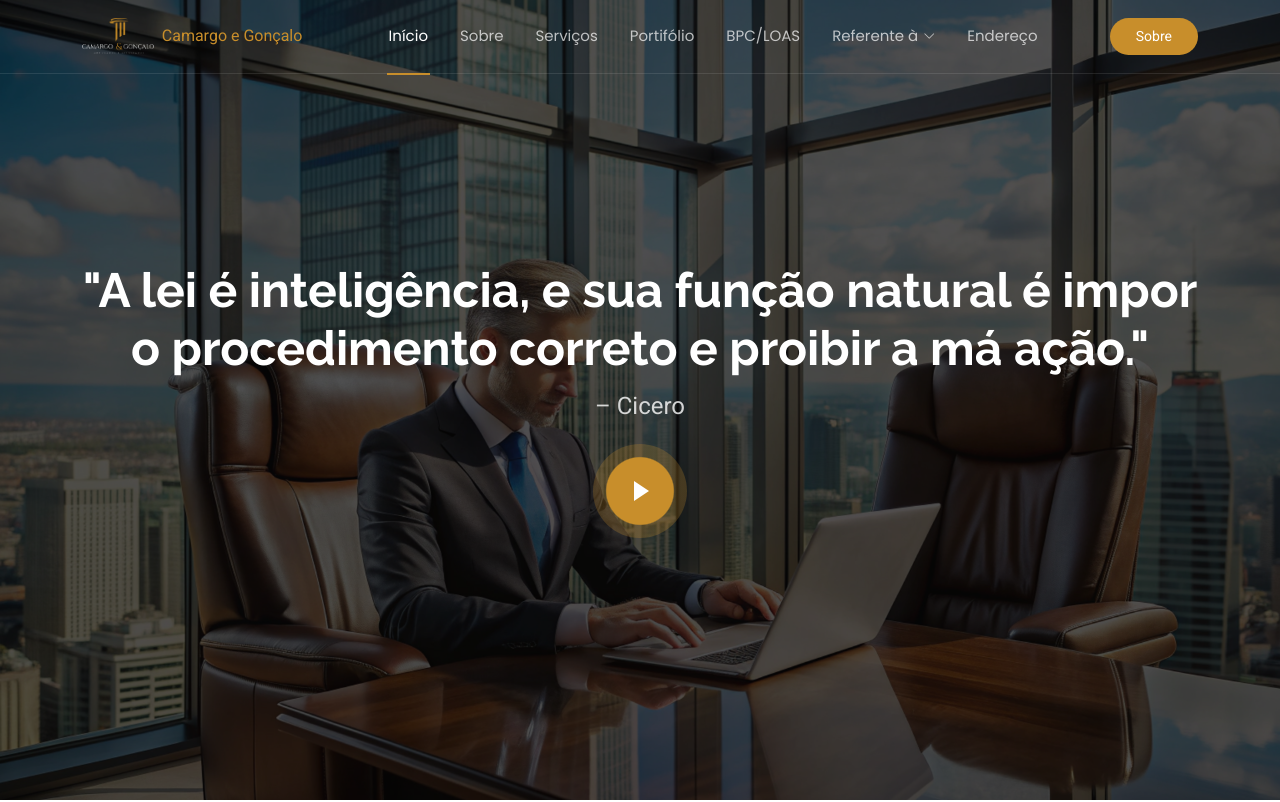
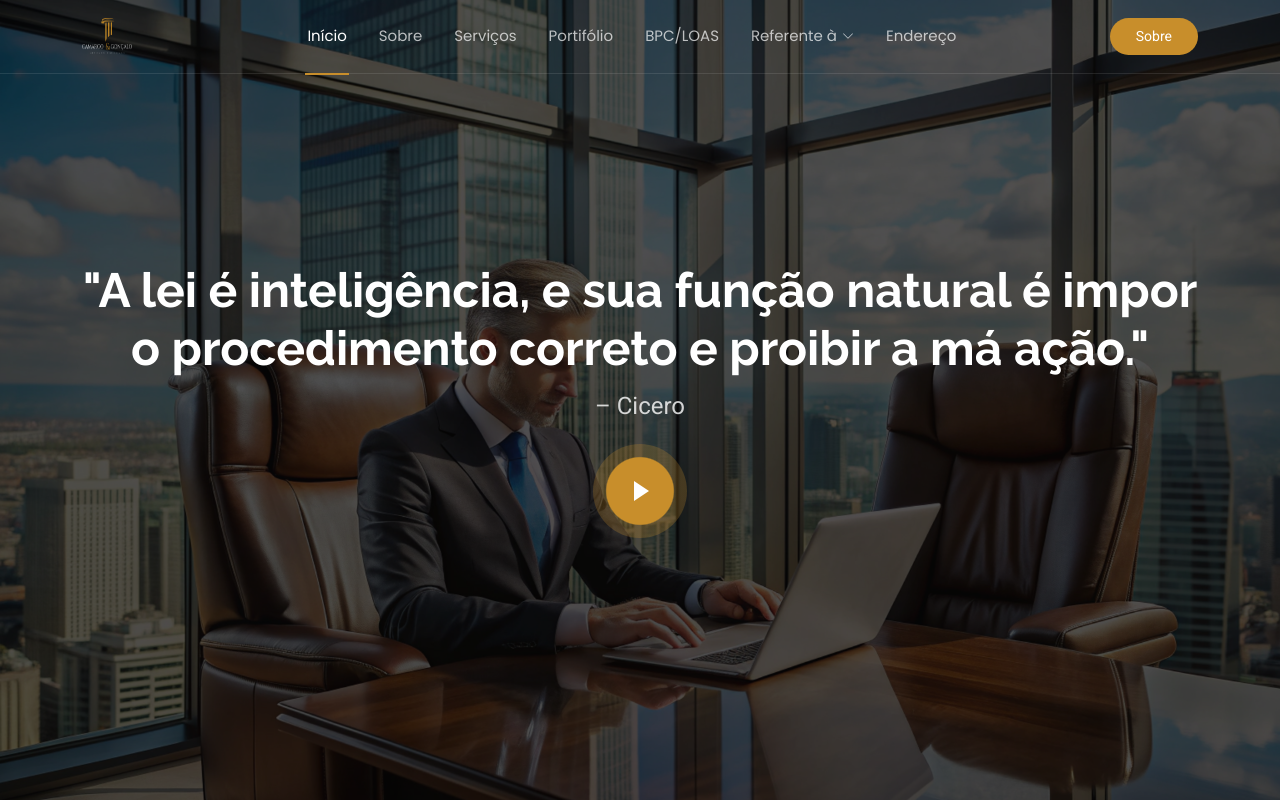
Before and after one commit to vitoregrupo/camargoegoncalo.github.io, a plain HTML site: page index.html in a window 1280 px wide. Shown: the top 802 px of the page. Drawn offline with Linux system fonts and the light colour scheme.

Commit message:
Update index.html
Hello logo

```diff
--- a/index.html
+++ b/index.html
@@ -4,7 +4,7 @@
 <head>
   <meta charset="utf-8">
   <meta content="width=device-width, initial-scale=1.0" name="viewport">
-  <!-- <title>Camargo e Gonçalo Advocacia</title>  -->
+  <title>Camargo e Gonçalo Advocacia</title>
   <meta name="description" content="">
   <meta name="keywords" content="">
 
@@ -43,8 +43,8 @@
 
       <a href="index.html" class="logo d-flex align-items-center me-auto me-xl-0">
         <!-- Uncomment the line below if you also wish to use an image logo -->
-        <img src="assets/img/logoNovo.png" alt="Logo novo"
-        <h1 class="sitename" >Camargo e Gonçalo</h1>
+        <img  width="50" height="120" src="assets/img/logoNovo.png" alt="Logo novo"
+        <h1 class="sitename" ></h1>    <!-- Camargo e Gonçalo -->
       </a>
 
       <nav id="navmenu" class="navmenu">
```
